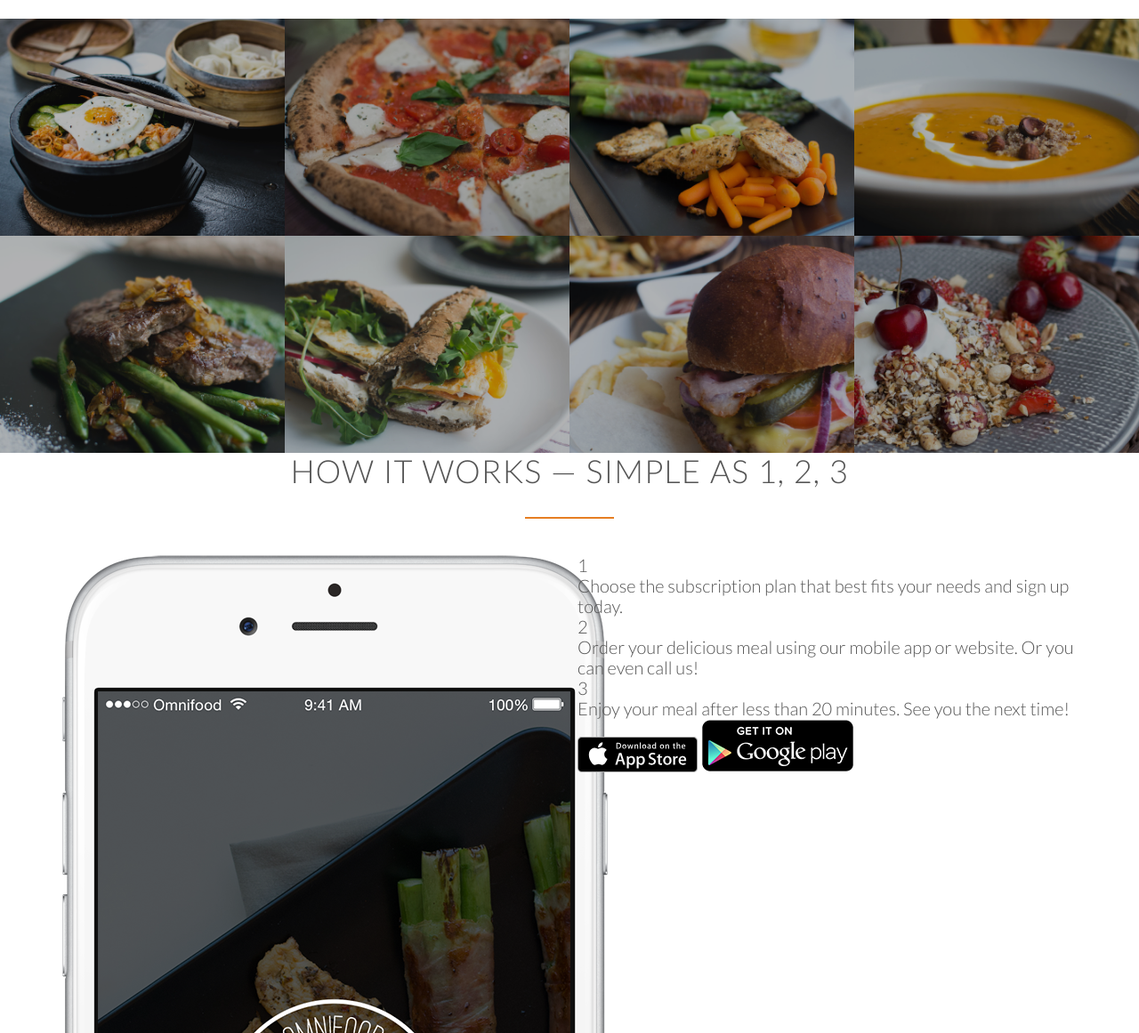
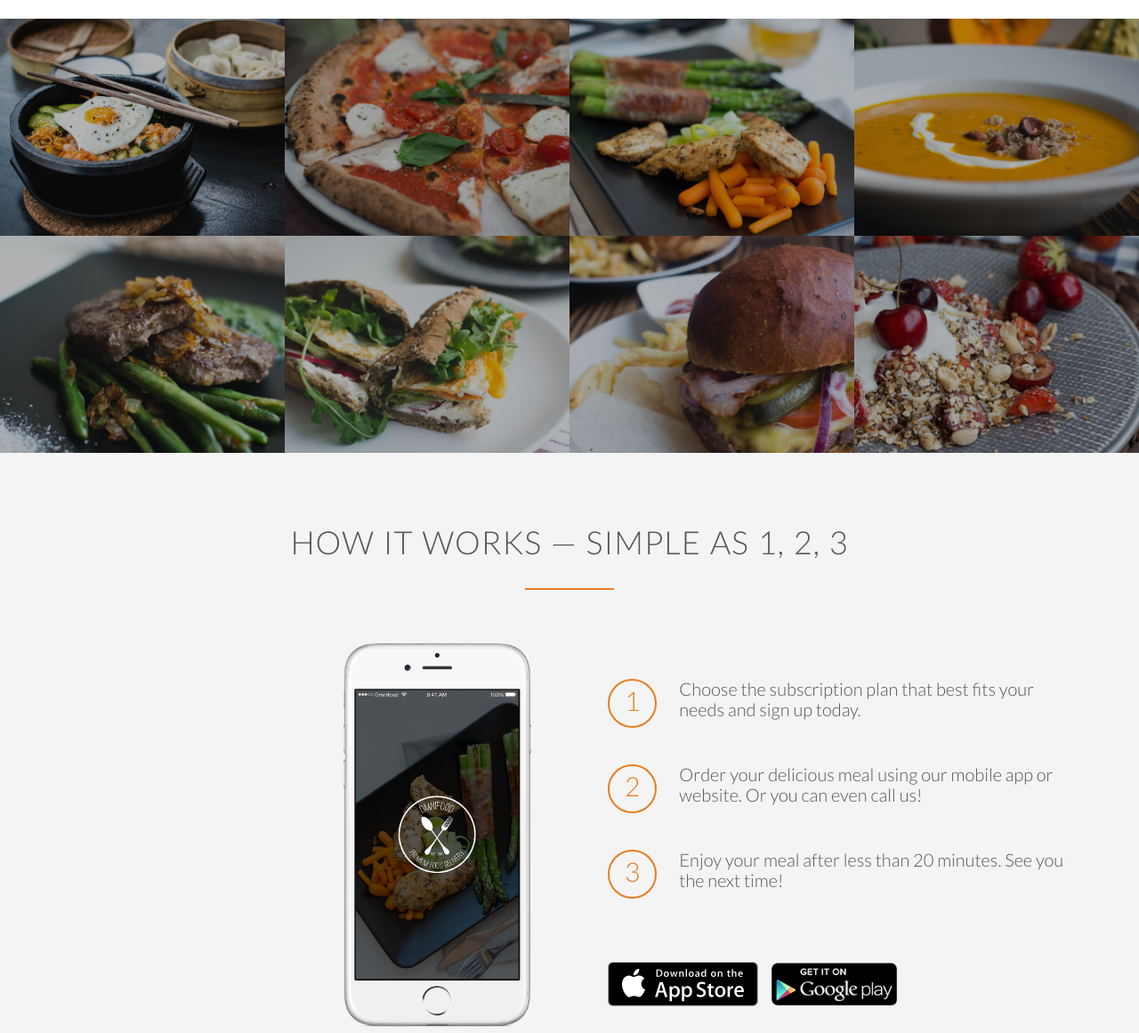
Before and after one commit to josephDorsey/testOmnifood, a plain HTML site: page Omnifood/index.html in a window 1280 px wide. Shown: the part 1494-2655 px from the top of the page at 89% size. Drawn offline with Linux system fonts and the light colour scheme; files whose address does not match are found by name.

Commit message:
finished building how it works pt2

```diff
--- a/Omnifood/index.html
+++ b/Omnifood/index.html
@@ -89,7 +89,7 @@
       </div>
     </section>
     <section class="section-meals">
-      <ul class="meals-showcase">
+      <ul class="meals-showcase clearfix">
         <li>
           <figure class="meal-photo">
             <img
@@ -120,7 +120,7 @@
           </figure>
         </li>
       </ul>
-      <ul class="meals-showcase">
+      <ul class="meals-showcase clearfix">
         <li>
           <figure class="meal-photo">
             <img
@@ -160,14 +160,14 @@
         <h2>How it works &mdash; Simple as 1, 2, 3</h2>
       </div>
       <div class="row">
-        <div class="col span-1-of-2">
+        <div class="col span-1-of-2 steps-box">
           <img
             src="resources/img/app-iPhone.png"
             alt="Omnifood app on iphone"
             class="app-screen"
           />
         </div>
-        <div class="col span-1-of-2">
+        <div class="col span-1-of-2 steps-box">
           <div class="works-step">
             <div>1</div>
             <p>
--- a/Omnifood/resources/css/style.css
+++ b/Omnifood/resources/css/style.css
@@ -19,7 +19,16 @@ html {
   font-weight: 300;
   text-rendering: optimizeLegibility;
 }
-
+.clearfix {
+  zoom: 1;
+}
+.clearfix::after {
+  content: ".";
+  clear: both;
+  display: block;
+  height: 0;
+  visibility: hidden;
+}
 /* ---------------------------------------------- */
 /* REUSABLE COMPONENTS  */
 /* ---------------------------------------------- */
@@ -230,3 +239,51 @@ header {
   opacity: 1;
   transform: scale(1.03);
 }
+
+/* ---------------------------------------------- */
+/* HOW IT WORKS */
+/* ---------------------------------------------- */
+
+.section-steps {
+  background-color: #f4f4f4;
+}
+.steps-box:first-child {
+  text-align: right;
+  padding-right: 3%;
+  margin-top: 30px;
+}
+.steps-box:last-child {
+  padding-left: 3%;
+  margin-top: 70px;
+}
+
+.app-screen {
+  width: 40%;
+}
+
+.works-step {
+  margin-bottom: 50px;
+}
+.works-step:last-of-type {
+  margin-bottom: 80px;
+}
+
+.works-step div {
+  color: #e67e22;
+  border: 2px solid #e67e22;
+  display: inline-block;
+  border-radius: 50%;
+  height: 55px;
+  width: 55px;
+  text-align: center;
+  font-size: 150%;
+  padding: 5px;
+  float: left;
+  margin-right: 25px;
+}
+
+.btn-app img {
+  height: 50px;
+  margin-right: 10px;
+  width: auto;
+}
```
Also changed, not shown: Omnifood/README.md.
